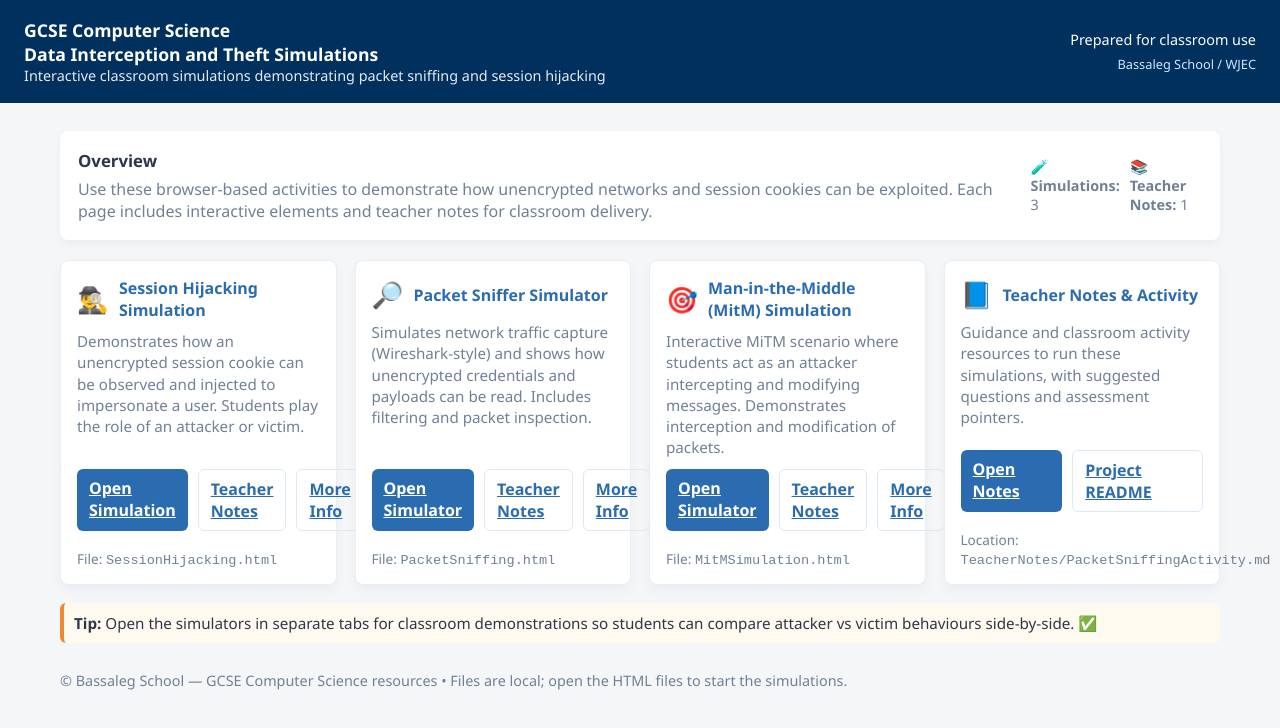
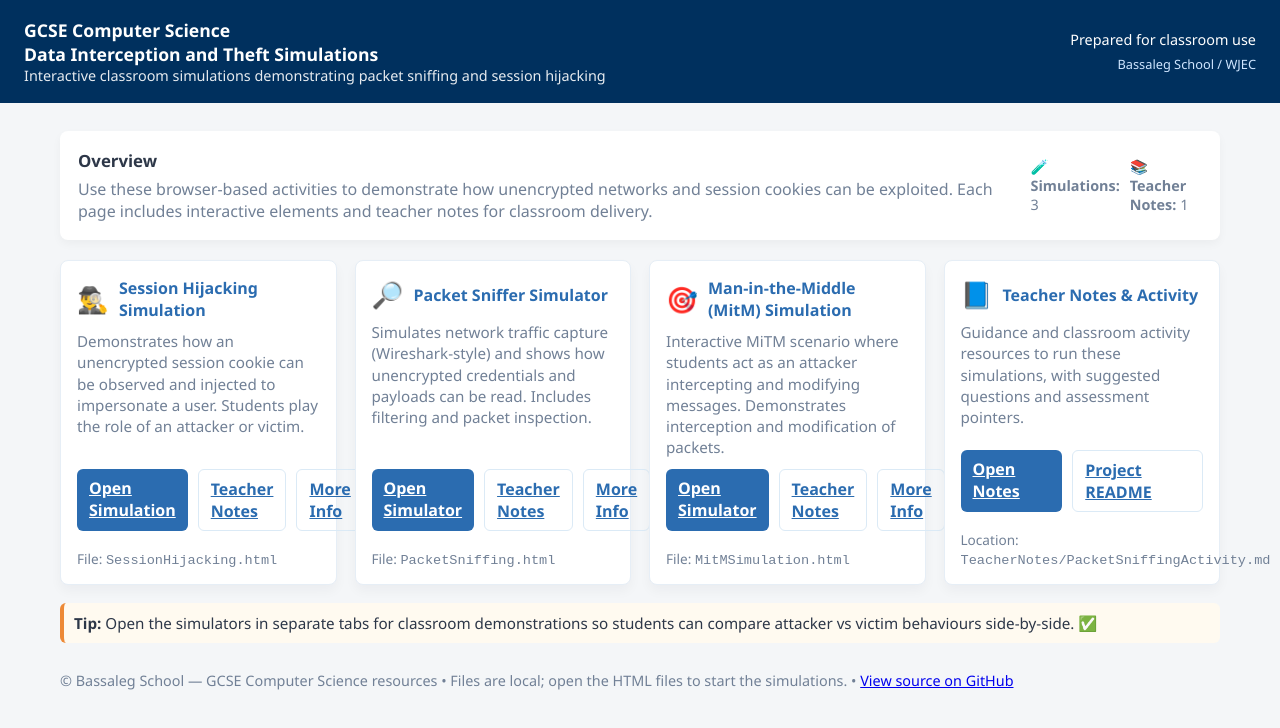
Before and after one commit to Bassaleg-School/DataInterceptionAndTheftSimulators, a plain HTML site: page index.html in a window 1280 px wide. Drawn offline with Linux system fonts and the light colour scheme.

Commit message:
Add GitHub link to footer in index.html

```diff
--- a/index.html
+++ b/index.html
@@ -123,7 +123,7 @@
     </main>
 
     <footer>
-        <div>© Bassaleg School — GCSE Computer Science resources • Files are local; open the HTML files to start the simulations.</div>
+        <div>© Bassaleg School — GCSE Computer Science resources • Files are local; open the HTML files to start the simulations. • <a href="https://github.com/Bassaleg-School/DataInterceptionAndTheftSimulators" target="_blank" rel="noopener noreferrer">View source on GitHub</a></div>
     </footer>
 </body>
 </html>
```
